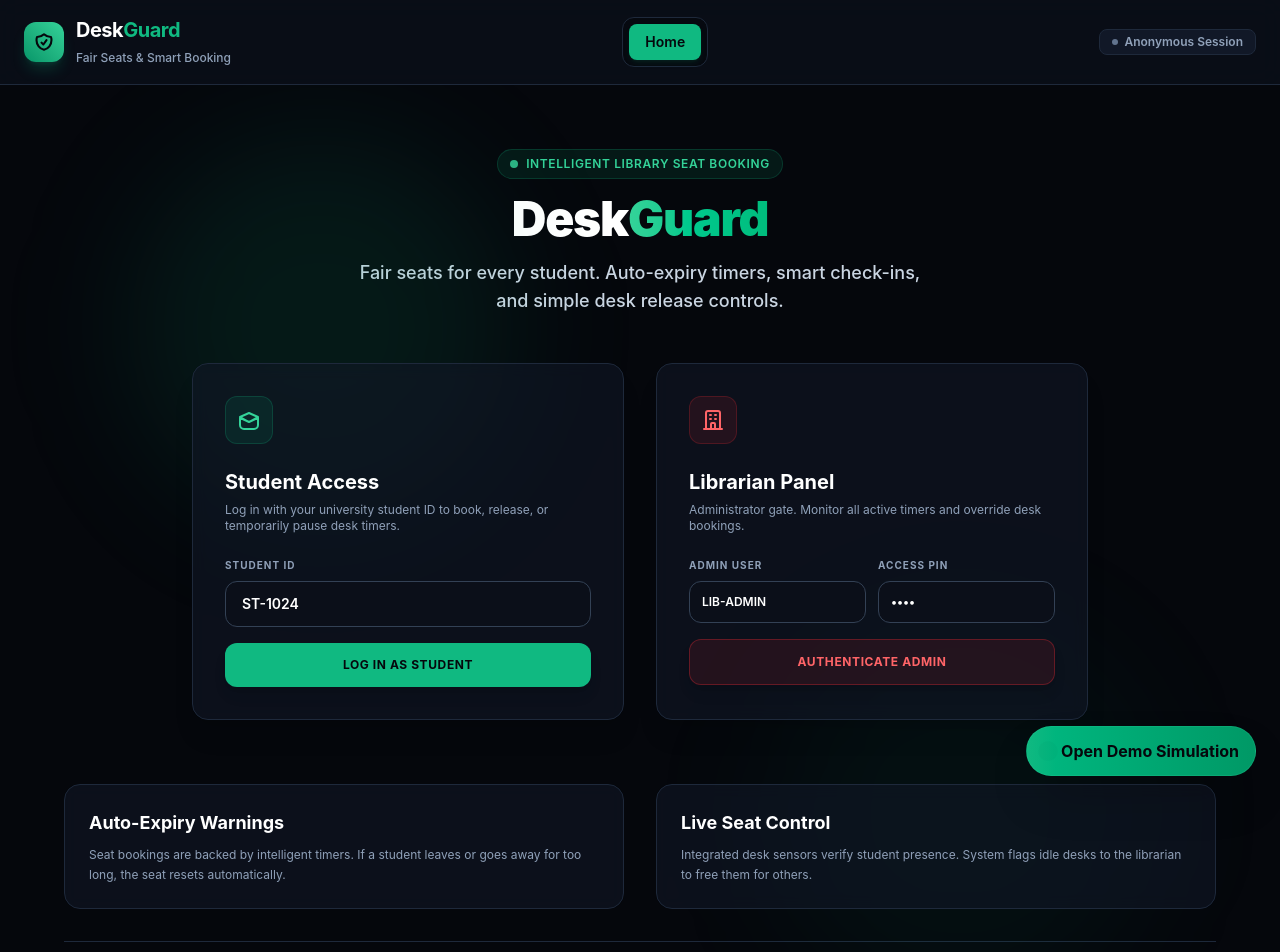
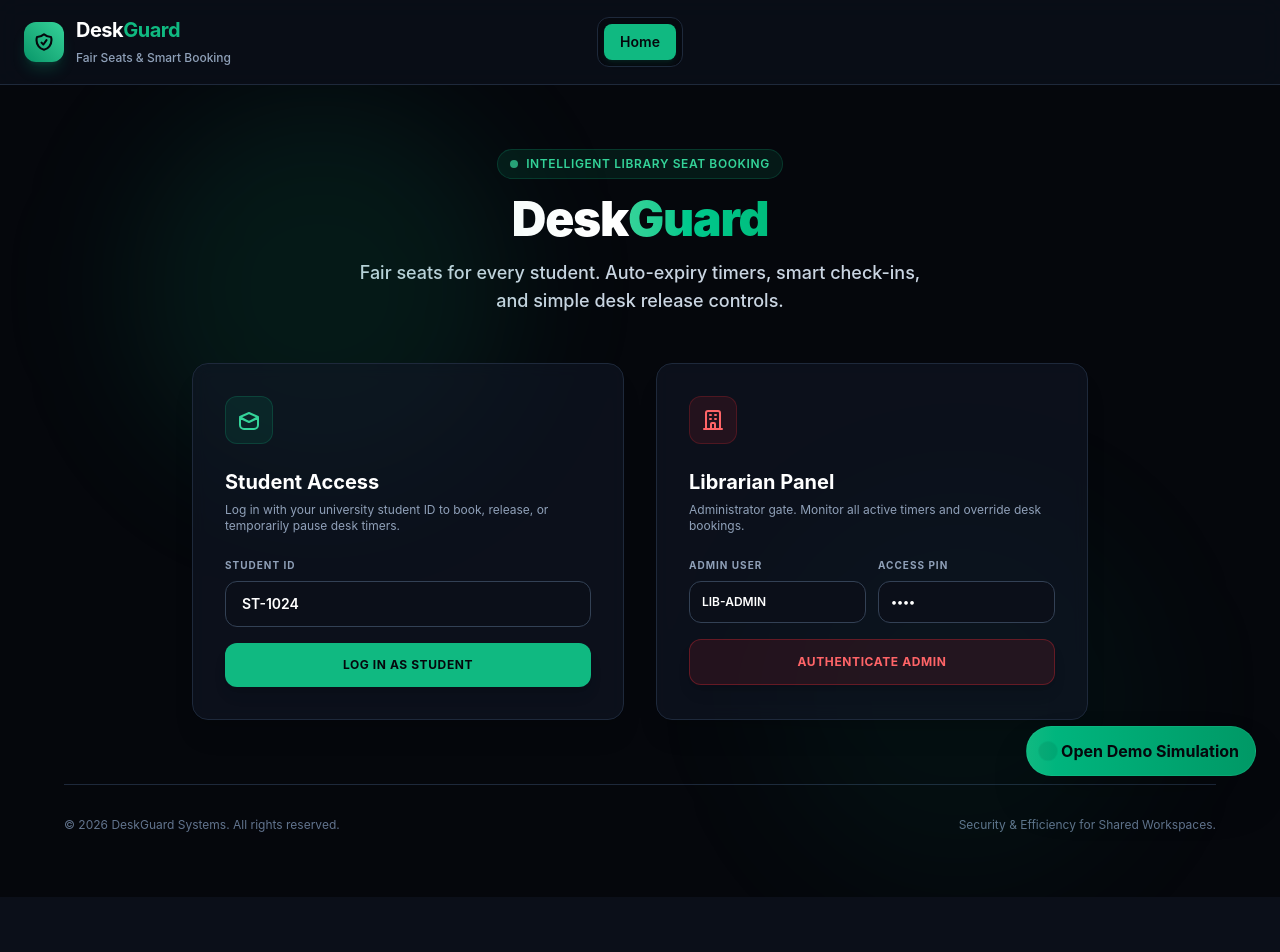
Before and after one commit to shravaniii2606/WebForge, a React (Vite) app: page / in a window 1280 px wide. Shown: the top 952 px of the page. After the commit the page ends 897 px from the top, so only its background shows below. Built offline with nearby package versions, Linux system fonts and the light colour scheme.

Commit message:
Clean up home page header layout

```diff
--- a/src/components/LandingScreen.jsx
+++ b/src/components/LandingScreen.jsx
@@ -217,21 +217,6 @@ export default function LandingScreen() {
           )}
         </div>
 
-        {/* 3-Point Value Props */}
-        <div className="grid md:grid-cols-2 gap-8 mb-8">
-          <div className="bg-navy-850/60 backdrop-blur-sm p-6 rounded-2xl border border-navy-800">
-            <h3 className="text-lg font-bold text-white mb-2">Auto-Expiry Warnings</h3>
-            <p className="text-slate-400 text-xs leading-relaxed">
-              Seat bookings are backed by intelligent timers. If a student leaves or goes away for too long, the seat resets automatically.
-            </p>
-          </div>
-          <div className="bg-navy-850/60 backdrop-blur-sm p-6 rounded-2xl border border-navy-800">
-            <h3 className="text-lg font-bold text-white mb-2">Live Seat Control</h3>
-            <p className="text-slate-400 text-xs leading-relaxed">
-              Integrated desk sensors verify student presence. System flags idle desks to the librarian to free them for others.
-            </p>
-          </div>
-        </div>
       </div>
 
       {/* Info Footer */}
--- a/src/components/Navbar.jsx
+++ b/src/components/Navbar.jsx
@@ -29,9 +29,9 @@ export default function Navbar() {
 
   return (
     <nav className="sticky top-0 z-40 bg-navy-900/80 backdrop-blur-md border-b border-navy-800 px-6 py-4">
-      <div className="max-w-7xl mx-auto flex flex-col md:flex-row justify-between items-center gap-4">
+      <div className="max-w-7xl mx-auto grid grid-cols-1 md:grid-cols-3 items-center gap-4">
         {/* Brand/Logo */}
-        <div className="flex items-center space-x-3 cursor-pointer" onClick={() => setCurrentView('landing')}>
+        <div className="flex items-center justify-center md:justify-self-start space-x-3 cursor-pointer" onClick={() => setCurrentView('landing')}>
           <div className="h-10 w-10 rounded-xl bg-gradient-to-tr from-primary-600 to-primary-400 flex items-center justify-center shadow-lg shadow-primary-500/20">
             <svg className="w-5 h-5 text-navy-950 font-bold" fill="none" stroke="currentColor" viewBox="0 0 24 24" strokeWidth="2.5">
               <path strokeLinecap="round" strokeLinejoin="round" d="M9 12.75L11.25 15 15 9.75m-3-7.036A11.959 11.959 0 013.598 6 11.99 11.99 0 003 9.749c0 5.592 3.824 10.29 9 11.622 5.176-1.332 9-6.03 9-11.622 0-1.31-.21-2.57-.598-3.751h-.152c-3.196 0-6.1-1.248-8.25-3.285z" />
@@ -48,7 +48,7 @@ export default function Navbar() {
         </div>
 
         {/* Dynamic Navigation Items */}
-        <div className="flex flex-wrap justify-center items-center gap-2 bg-navy-950/60 p-1.5 rounded-xl border border-navy-800">
+        <div className="flex flex-wrap justify-center items-center gap-2 bg-navy-950/60 p-1.5 rounded-xl border border-navy-800 justify-self-center">
           {navItems.map((item) => {
             const isActive = currentView === item.id;
 
@@ -71,7 +71,7 @@ export default function Navbar() {
         </div>
 
         {/* User Session Profile & Log Out */}
-        <div className="flex items-center space-x-4">
+        <div className="flex items-center justify-center md:justify-self-end space-x-4 min-h-10">
           {userRole ? (
             <div className="flex items-center space-x-3 bg-navy-950/60 pl-3 pr-2 py-1 rounded-xl border border-navy-800">
               <div className="text-right">
@@ -93,12 +93,7 @@ export default function Navbar() {
                 </svg>
               </button>
             </div>
-          ) : (
-            <div className="text-xs font-semibold text-slate-400 flex items-center space-x-1.5 py-1 px-3 bg-navy-850 rounded-lg border border-navy-800">
-              <span className="h-1.5 w-1.5 rounded-full bg-slate-500"></span>
-              <span>Anonymous Session</span>
-            </div>
-          )}
+          ) : null}
         </div>
       </div>
     </nav>
```
